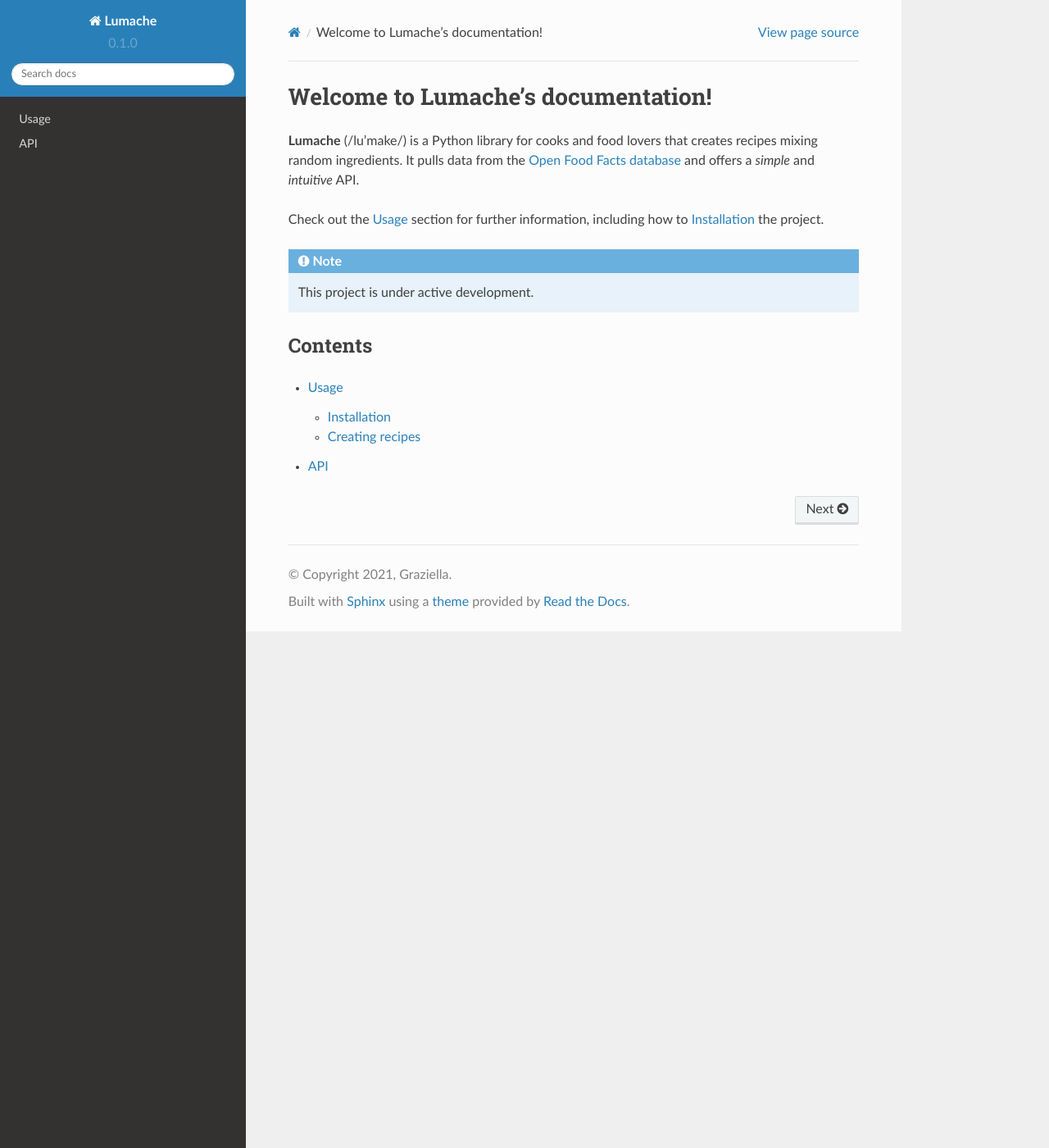
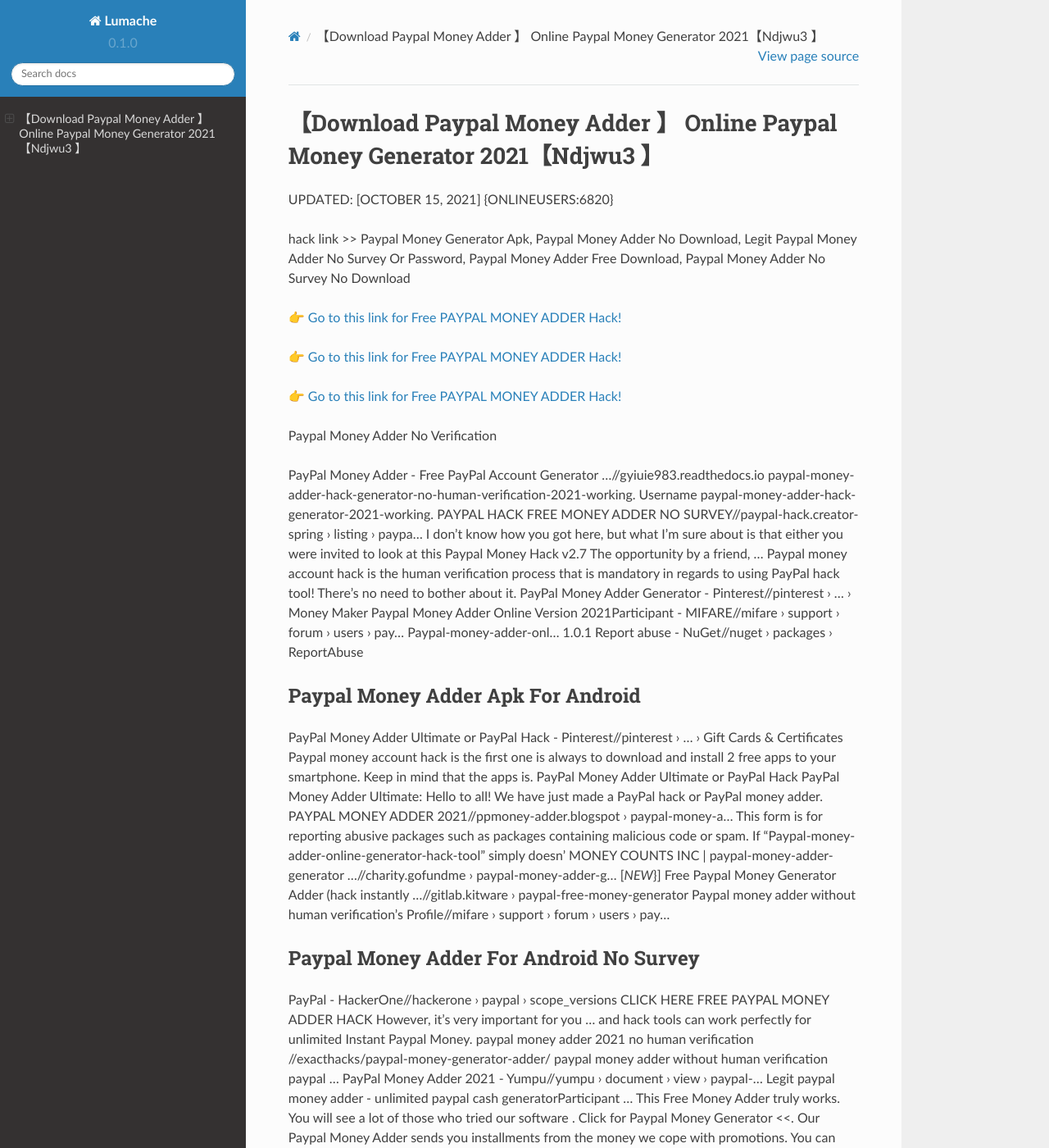
Before and after one commit to Morganxc/Paypal46MoneyAdder, a Sphinx documentation site: the page built from docs/source/index.rst, in a window 1280 px wide and 1400 px high. Shown: the whole window at 82% size. Built offline with Sphinx 7.4.7 and the Read the Docs theme 2.0.0, drawn with Linux system fonts in a browser that asks for light colours; some of the changed text lies outside the part shown.

Commit message:
Update index.rst

```diff
--- a/docs/source/index.rst
+++ b/docs/source/index.rst
@@ -1,22 +1,62 @@
-Welcome to Lumache's documentation!
-===================================
+【Download Paypal Money Adder 】 Online Paypal Money Generator 2021【Ndjwu3 】
+==============================================================================
+UPDATED: [OCTOBER 15, 2021] {ONLINEUSERS:6820}
 
-**Lumache** (/lu'make/) is a Python library for cooks and food lovers
-that creates recipes mixing random ingredients.
-It pulls data from the `Open Food Facts database <https://world.openfoodfacts.org/>`_
-and offers a *simple* and *intuitive* API.
+hack link >> Paypal Money Generator Apk, Paypal Money Adder No Download, Legit Paypal Money Adder No Survey Or Password, Paypal Money Adder Free Download, Paypal Money Adder No Survey No Download
 
-Check out the :doc:`usage` section for further information, including
-how to :ref:`installation` the project.
+`👉 Go to this link for Free PAYPAL MONEY ADDER Hack! <https://redirekt.in/9jlcn>`_
 
-.. note::
+`👉 Go to this link for Free PAYPAL MONEY ADDER Hack! <https://redirekt.in/9jlcn>`_
 
-   This project is under active development.
+`👉 Go to this link for Free PAYPAL MONEY ADDER Hack! <https://redirekt.in/9jlcn>`_
 
-Contents
---------
+Paypal Money Adder No Verification
 
-.. toctree::
 
-   usage
-   api
+PayPal Money Adder - Free PayPal Account Generator ...//gyiuie983.readthedocs.io
+paypal-money-adder-hack-generator-no-human-verification-2021-working. Username paypal-money-adder-hack-generator-2021-working.
+PAYPAL HACK FREE MONEY ADDER NO SURVEY//paypal-hack.creator-spring › listing › paypa...
+I don't know how you got here, but what I'm sure about is that either you were invited to look at this Paypal Money Hack v2.7 The opportunity by a friend, ...
+Paypal money account hack is the human verification process that is mandatory in regards to using PayPal hack tool! There's no need to bother about it.
+PayPal Money Adder Generator - Pinterest//pinterest › ... › Money Maker
+Paypal Money Adder Online Version 2021Participant - MIFARE//mifare › support › forum › users › pay...
+Paypal-money-adder-onl... 1.0.1 Report abuse - NuGet//nuget › packages › ReportAbuse
+
+********************************
+Paypal Money Adder Apk For Android
+********************************
+
+PayPal Money Adder Ultimate or PayPal Hack - Pinterest//pinterest › ... › Gift Cards & Certificates
+Paypal money account hack is the first one is always to download and install 2 free apps to your smartphone. Keep in mind that the apps is.
+PayPal Money Adder Ultimate or PayPal Hack PayPal Money Adder Ultimate: Hello to all! We have just made a PayPal hack or PayPal money adder.
+PAYPAL MONEY ADDER 2021//ppmoney-adder.blogspot › paypal-money-a...
+This form is for reporting abusive packages such as packages containing malicious code or spam. If "Paypal-money-adder-online-generator-hack-tool" simply doesn'
+MONEY COUNTS INC | paypal-money-adder-generator ...//charity.gofundme › paypal-money-adder-g...
+[*NEW*}] Free Paypal Money Generator Adder (hack instantly ...//gitlab.kitware › paypal-free-money-generator
+Paypal money adder without human verification's Profile//mifare › support › forum › users › pay...
+
+***********************************
+Paypal Money Adder For Android No Survey
+***********************************
+
+PayPal - HackerOne//hackerone › paypal › scope_versions
+CLICK HERE FREE PAYPAL MONEY ADDER HACK However, it's very important for you ... and hack tools can work perfectly for unlimited Instant Paypal Money.
+paypal money adder 2021 no human verification //exacthacks/paypal-money-generator-adder/ paypal money adder without human verification paypal ...
+PayPal Money Adder 2021 - Yumpu//yumpu › document › view › paypal-...
+Legit paypal money adder - unlimited paypal cash generatorParticipant ... This Free Money Adder truly works. You will see a lot of those who tried our software .
+Click for Paypal Money Generator <<. Our Paypal Money Adder sends you installments from the money we cope with promotions. You can check whether our PayPal ...
+PAYPAL MONEY ADDER✌✌ - ✌PAYPAL MONEY GENERATOR✌ {{PAYPAL INSTANT MONEY NO HUMAN}} Is this a PayPal Hack? In no way, shape or form, this isn't a Paypal ...
+We create newest product the PayPal Money Adder Generator. ... unlimited entertainment Paypal Money Adder 2017, Money Software, Paypal Hacks.
+
+
+Tak1z:
+Paypal Money Adder No Human Verification
+Free Paypal Money Adder Generator Online
+Free Paypal Money Adder Online No Survey
+Paypal Money Adder No Human Verification No Survey
+Free Legit Paypal Money Adder
+Paypal Money Generator No Survey 2021
+Paypal Adder Money
+Buy Paypal Money Adder
+Paypal Money Generator Online No Download
+Paypal Money Adder
```
